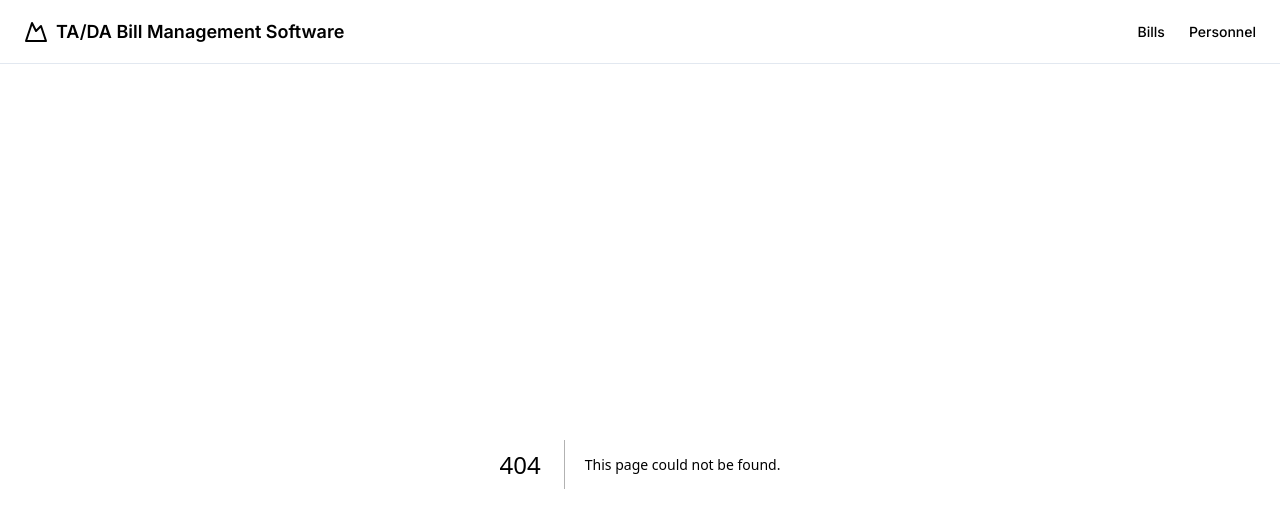
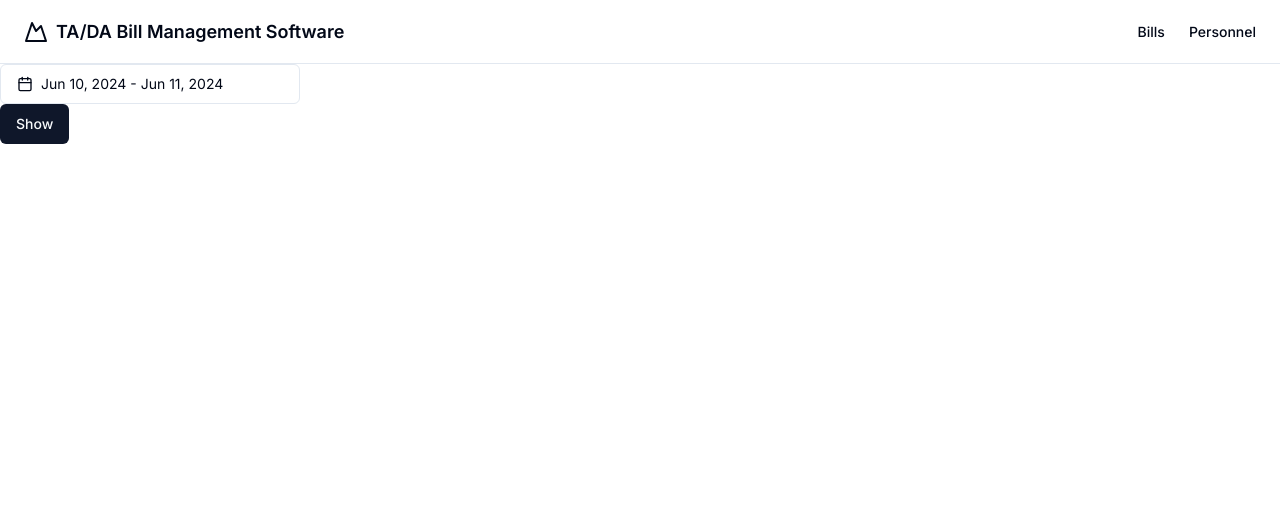
Before and after one commit to ctafsiras/ta-da, a Next.js app: page /bills/export in a window 1280 px wide. Before the commit this address had no page. Shown: the top 528 px of the page. Built offline with nearby package versions, Linux system fonts and the light colour scheme.

Commit message:
export feature

```diff
--- /dev/null
+++ b/app/api/bills/export/route.ts
@@ -0,0 +1,22 @@
+import prisma from "@/lib/prisma";
+
+export async function POST(request: Request) {
+    const date = await request.json();
+    const bills = await prisma.bill.findMany({
+        where: {
+            status: {
+                some: {
+                    status: "Paid",
+                    date: {
+                        gte: date.from,
+                        lte: date.to
+                    }
+                }
+            },
+        },
+        include: {
+            personnel: true
+        },
+    });
+    return Response.json(bills);
+}
--- a/app/bills/add-bill-button.tsx
+++ b/app/bills/add-bill-button.tsx
@@ -36,7 +36,7 @@ export function AddBillButton() {
   async function onSubmit(data: z.infer<typeof FormSchema>) {
     try {
       setLoading(true);
-      const response = await fetch("/apsi/bills", {
+      const response = await fetch("/api/bills", {
         method: "POST",
         headers: {
           "Content-Type": "application/json",
--- /dev/null
+++ b/app/bills/export/DatePickerWithRange.tsx
@@ -0,0 +1,62 @@
+"use client"
+
+import * as React from "react"
+import { format } from "date-fns"
+import { Calendar as CalendarIcon } from "lucide-react"
+
+
+import { cn } from "@/lib/utils"
+import { Button } from "@/components/ui/button"
+import { Calendar } from "@/components/ui/calendar"
+import {
+    Popover,
+    PopoverContent,
+    PopoverTrigger,
+} from "@/components/ui/popover"
+import { DateRange } from "react-day-picker"
+
+export function DatePickerWithRange({
+    className, date, setDate
+}: { className: string; date: DateRange | undefined; setDate: React.Dispatch<React.SetStateAction<DateRange | undefined>> }) {
+
+    return (
+        <div className={cn("grid gap-2", className)}>
+            <Popover>
+                <PopoverTrigger asChild>
+                    <Button
+                        id="date"
+                        variant={"outline"}
+                        className={cn(
+                            "w-[300px] justify-start text-left font-normal",
+                            !date && "text-muted-foreground"
+                        )}
+                    >
+                        <CalendarIcon className="mr-2 h-4 w-4" />
+                        {date?.from ? (
+                            date.to ? (
+                                <>
+                                    {format(date.from, "LLL dd, y")} -{" "}
+                                    {format(date.to, "LLL dd, y")}
+                                </>
+                            ) : (
+                                format(date.from, "LLL dd, y")
+                            )
+                        ) : (
+                            <span>Pick a date</span>
+                        )}
+                    </Button>
+                </PopoverTrigger>
+                <PopoverContent className="w-auto p-0" align="start">
+                    <Calendar
+                        initialFocus
+                        mode="range"
+                        defaultMonth={date?.from}
+                        selected={date}
+                        onSelect={setDate}
+                        numberOfMonths={2}
+                    />
+                </PopoverContent>
+            </Popover>
+        </div>
+    )
+}
--- /dev/null
+++ b/app/bills/export/page.tsx
@@ -0,0 +1,30 @@
+"use client"
+import React from 'react';
+import { writeXLSX, } from 'xlsx';
+import { DatePickerWithRange } from './DatePickerWithRange';
+import { DateRange } from 'react-day-picker';
+import { addDays } from 'date-fns';
+import { Button } from '@/components/ui/button';
+
+const Page = () => {
+    const [date, setDate] = React.useState<DateRange | undefined>({
+        from: new Date(),
+        to: addDays(new Date(), 1),
+    })
+    async function handle() {
+        const data = await fetch('/api/bills/export', {
+            method: 'POST',
+            body: JSON.stringify(date),
+        })
+        const bills = await data.json()
+        console.log("Bills: ", bills);
+    }
+    return (
+        <div>
+            <DatePickerWithRange className={""} date={date} setDate={setDate} />
+            <Button onClick={handle}>Show</Button>
+        </div>
+    );
+};
+
+export default Page;
```
